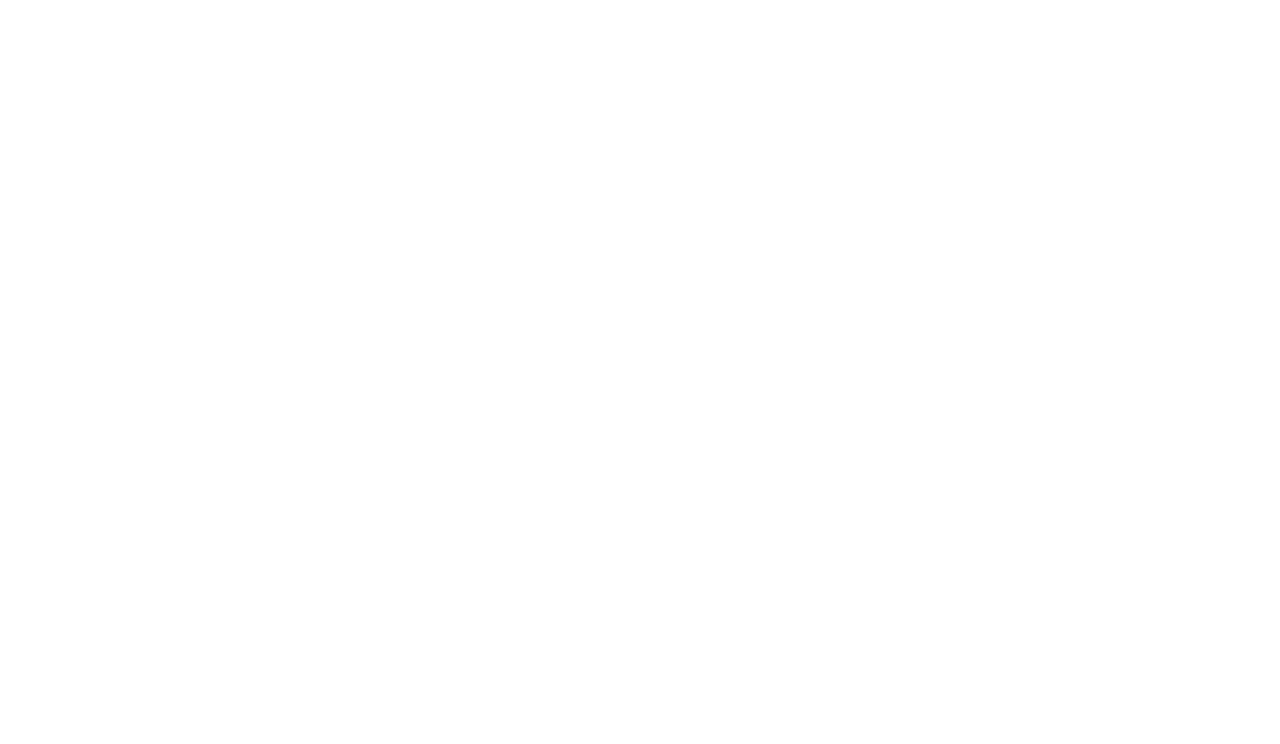
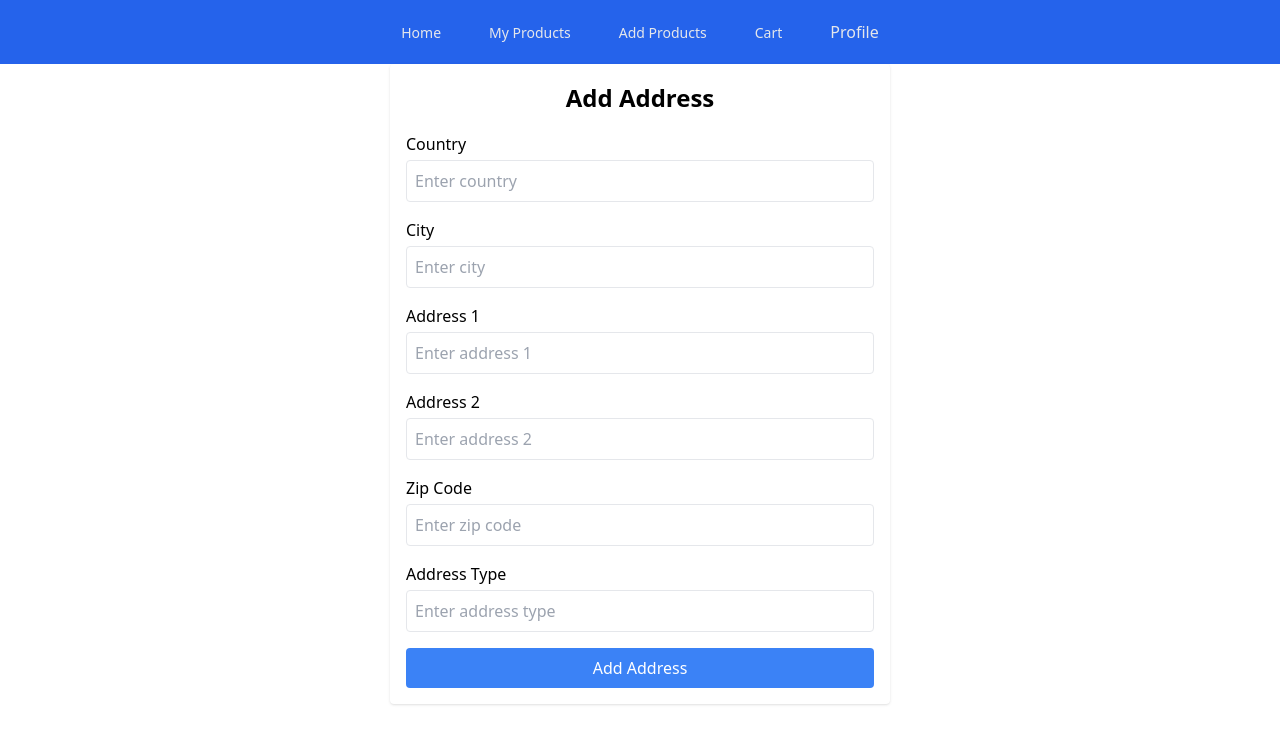
Before and after one commit to aryan-63/eCommerce_followAlong, a React (Vite) app in the folder frontend/: page /create-address in a window 1280 px wide. Before the commit this address had no page. Shown: the top 744 px of the page. Built offline with nearby package versions, Linux system fonts and the light colour scheme.

Commit message:
milestone 21 completed

```diff
--- a/frontend/src/App.jsx
+++ b/frontend/src/App.jsx
@@ -1,6 +1,6 @@
 import React from 'react'
 import { BrowserRouter,Routes,Route } from 'react-router-dom';
-import {LoginPage,SignupPage,Home,CreateProduct, MyProducts, Cart, ProductDetails, Profile} from "./Routes";
+import {LoginPage,SignupPage,Home,CreateProduct, MyProducts, Cart, ProductDetails, Profile, CreateAddress} from "./Routes";
 import "./App.css";
 
 const App = () => {
@@ -17,6 +17,7 @@
         <Route path="/cart" element={<Cart />} />
         <Route path="/product/:id" element={<ProductDetails />} />
         <Route path="/profile" element={<Profile />} />
+        <Route path='/create-address' element={<CreateAddress />} />
 
       </Routes>
     </BrowserRouter>
--- a/frontend/src/Routes.jsx
+++ b/frontend/src/Routes.jsx
@@ -6,4 +6,5 @@
 import Cart from "./pages/cart.jsx";
 import ProductDetails from "./pages/productDetails.jsx";
 import Profile from "./pages/profile.jsx";
-export { SignupPage, LoginPage, Home, CreateProduct, MyProducts, Cart, ProductDetails, Profile };
+import CreateAddress from "./pages/createAddress.jsx";
+export { SignupPage, LoginPage, Home, CreateProduct, MyProducts, Cart, ProductDetails, Profile, CreateAddress };
--- /dev/null
+++ b/frontend/src/pages/createAddress.jsx
@@ -0,0 +1,123 @@
+import React, { useState } from "react";
+import axios from "axios";
+import { useNavigate } from "react-router-dom";
+import NavBar from "../component/auth/nav";
+const CreateAddress = () => {
+    const navigate = useNavigate();
+    const [country, setCountry] = useState("");
+    const [city, setCity] = useState("");
+    const [address1, setAddress1] = useState("");
+    const [address2, setAddress2] = useState("");
+    const [zipCode, setZipCode] = useState("");
+    const [addressType, setAddressType] = useState("");
+    const handleSubmit = async (e) => {
+        e.preventDefault();
+        const addressData = {
+            country,
+            city,
+            address1,
+            address2,
+            zipCode,
+            addressType,
+            email: "gowrishvarma@gmail.com"
+        };
+        try {
+            const response = await axios.post(
+                "http://localhost:8000/api/v2/user/add-address",
+                addressData,
+                {
+                    headers: { "Content-Type": "application/json" },
+                }
+            );
+            if (response.status === 201) {
+                alert("Address added successfully!");
+                navigate("/profile");
+            }
+        } catch (err) {
+            console.error("Error adding address:", err);
+            alert("Failed to add address. Please check the data and try again.");
+        }
+    };
+    return (
+        <>
+            <NavBar />
+            <div className="w-[90%] max-w-[500px] bg-white shadow h-auto rounded-[4px] p-4 mx-auto">
+                <h5 className="text-[24px] font-semibold text-center">Add Address</h5>
+                <form onSubmit={handleSubmit}>
+                    <div className="mt-4">
+                        <label className="pb-1 block">Country</label>
+                        <input
+                            type="text"
+                            value={country}
+                            className="w-full p-2 border rounded"
+                            onChange={(e) => setCountry(e.target.value)}
+                            placeholder="Enter country"
+                            required
+                        />
+                    </div>
+                    <div className="mt-4">
+                        <label className="pb-1 block">City</label>
+                        <input
+                            type="text"
+                            value={city}
+                            className="w-full p-2 border rounded"
+                            onChange={(e) => setCity(e.target.value)}
+                            placeholder="Enter city"
+                            required
+                        />
+                    </div>
+                    <div className="mt-4">
+                        <label className="pb-1 block">Address 1</label>
+                        <input
+                            type="text"
+                            value={address1}
+                            className="w-full p-2 border rounded"
+                            onChange={(e) => setAddress1(e.target.value)}
+                            placeholder="Enter address 1"
+                            required
+                        />
+                    </div>
+                    <div className="mt-4">
+                        <label className="pb-1 block">Address 2</label>
+                        <input
+                            type="text"
+                            value={address2}
+                            className="w-full p-2 border rounded"
+                            onChange={(e) => setAddress2(e.target.value)}
+                            placeholder="Enter address 2"
+                        />
+                    </div>
+                    <div className="mt-4">
+                        <label className="pb-1 block">Zip Code</label>
+                        <input
+                            type="number"
+                            value={zipCode}
+                            className="w-full p-2 border rounded"
+                            onChange={(e) => setZipCode(e.target.value)}
+                            placeholder="Enter zip code"
+                            required
+                        />
+                    </div>
+                    <div className="mt-4">
+                        <label className="pb-1 block">Address Type</label>
+                        <input
+                            type="text"
+                            value={addressType}
+                            className="w-full p-2 border rounded"
+                            onChange={(e) => setAddressType(e.target.value)}
+                            placeholder="Enter address type"
+                            required
+                        />
+                    </div>
+                    <button
+                        type="submit"
+                        className="w-full mt-4 bg-blue-500 text-white p-2 rounded"
+                    >
+                        Add Address
+                    </button>
+                </form>
+            </div>
+        </>
+    );
+};
+export default CreateAddress;
--- a/frontend/src/pages/profile.jsx
+++ b/frontend/src/pages/profile.jsx
@@ -1,4 +1,5 @@
 import React, { useEffect, useState } from "react";
+import { useNavigate } from "react-router-dom";
 import AddressCard from "../component/auth/AddressCard";
 import NavBar from "../component/auth/nav";
 export default function Profile() {
@@ -9,6 +10,7 @@
 		avatarUrl: "",
 	});
 	const [addresses, setAddresses] = useState([]);
+	const navigate = useNavigate();
 	useEffect(() => {
 		fetch(
 			`http://localhost:8000/api/v2/user/profile?email=${"araj123@gmail.com"}`,
@@ -32,6 +34,12 @@
 				console.log("Addresses fetched:", data.addresses);
 			});
 	}, []);
+
+	const handleAddAddress = () => {
+		navigate("/create-address");
+	};
+
+
 	return (
 		<>
 			<NavBar />
@@ -95,7 +103,8 @@
 							</h1>
 						</div>
 						<div className="w-full h-max p-5">
-							<button className="w-max px-3 py-2 bg-neutral-600 text-neutral-100 rounded-md text-center hover:bg-neutral-100 hover:text-black transition-all duration-100">
+							<button className="w-max px-3 py-2 bg-neutral-600 text-neutral-100 rounded-md text-center hover:bg-neutral-100 hover:text-black transition-all duration-100"
+							onClick={handleAddAddress}>
 								Add Address
 							</button>
 						</div>
```
Also changed, not shown: 1 other file (tests, documents, lock files or other folders).
